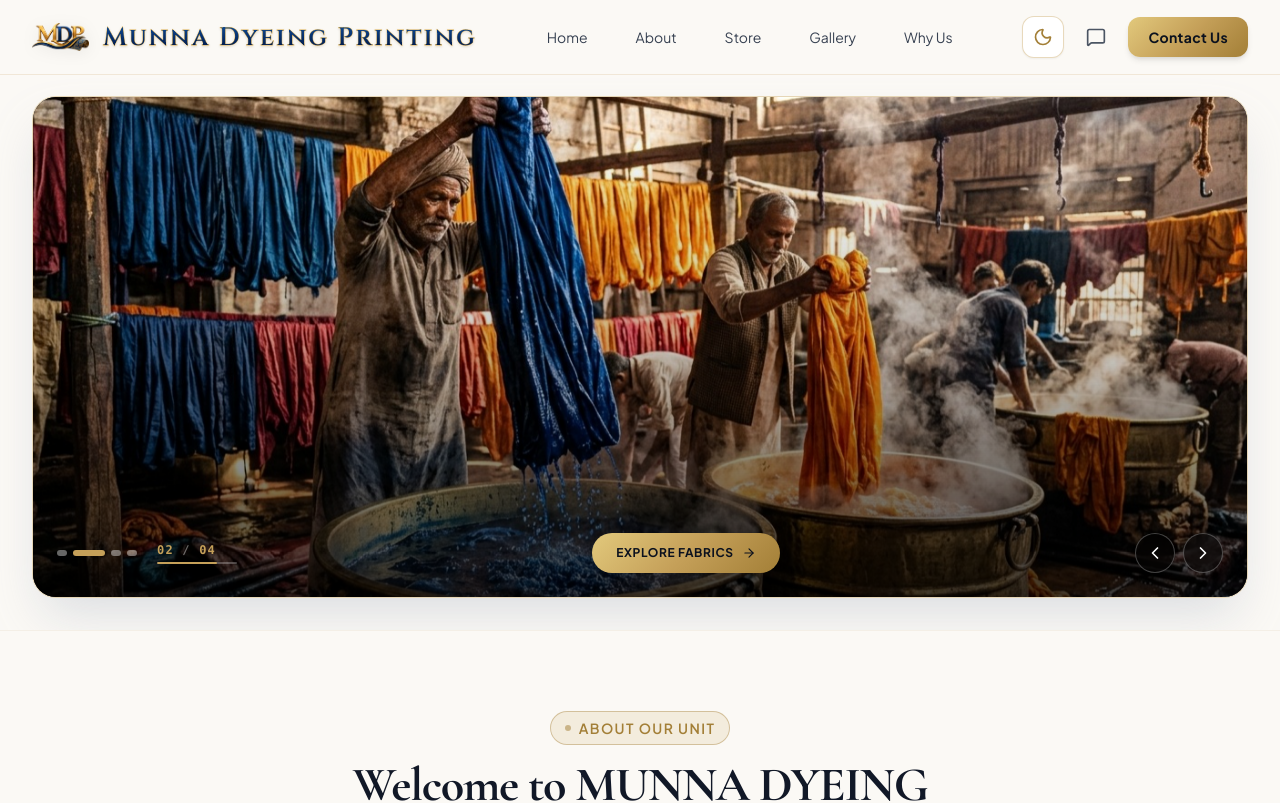
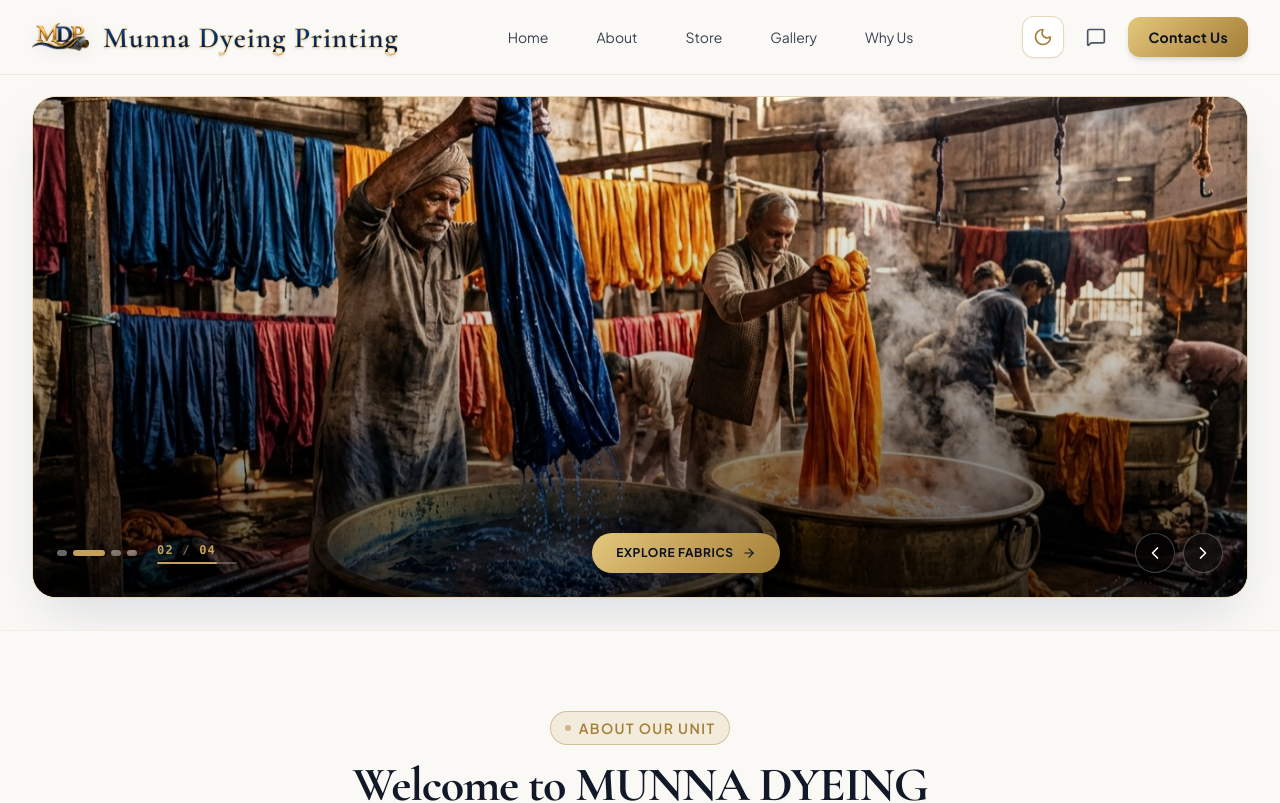
Before and after one commit to vishalprsd75/MDP, a React (Vite) app: page / in a window 1280 px wide. Shown: the top 803 px of the page. Built offline with nearby package versions, Linux system fonts and the light colour scheme; a web font is replaced by a local one.

Commit message:
style: switch font to Cormorant Garamond for true lowercase letters

```diff
--- a/src/components/Logo.jsx
+++ b/src/components/Logo.jsx
@@ -67,11 +67,10 @@ const Logo = ({
 
   const isFooter = size === 'lg';
 
-  // Shared font size class for BOTH "MUNNA" and "DYEING PRINTING"
-  // Beautifully prominent and larger than logo, while perfectly calibrated for mobile screens (340px - 414px+)
+  // Shared font size class for "Munna Dyeing Printing" in Cormorant Garamond (calibrated for lowercase x-height)
   const sharedTypographySize = isFooter
-    ? 'text-xl sm:text-2xl md:text-3xl'
-    : 'text-[12px] min-[350px]:text-[13px] min-[380px]:text-[14.5px] min-[410px]:text-[15.5px] sm:text-base md:text-xl lg:text-[23px] xl:text-[25px]';
+    ? 'text-2xl sm:text-3xl md:text-4xl'
+    : 'text-[14px] min-[350px]:text-[15.5px] min-[380px]:text-[17px] min-[410px]:text-[18px] sm:text-xl md:text-2xl lg:text-[27px] xl:text-[29px]';
 
   // Classes for unified royal sapphire navy with thin light gold hairline border
   const strokeClass = darkMode ? 'wordmark-gold-stroke-dark' : 'wordmark-gold-stroke-light';
@@ -90,11 +89,11 @@ const Logo = ({
         </div>
       )}
 
-      {/* 2. Complete Business Name Wordmark: MUNNA DYEING PRINTING (Unified Royal Navy + Thin Light Gold Border) */}
+      {/* 2. Complete Business Name Wordmark: Munna Dyeing Printing (True Lowercase Classical Serif) */}
       <div className="flex items-center justify-center select-none py-0.5">
         <div
-          className={`flex flex-row items-baseline whitespace-nowrap leading-none tracking-[0.06em] min-[360px]:tracking-[0.07em] sm:tracking-[0.08em] md:tracking-[0.09em] font-semibold ${sharedTypographySize}`}
-          style={{ fontFamily: "'Cinzel', Georgia, serif" }}
+          className={`flex flex-row items-baseline whitespace-nowrap leading-none tracking-[0.03em] sm:tracking-[0.04em] font-semibold ${sharedTypographySize}`}
+          style={{ fontFamily: "'Cormorant Garamond', Georgia, serif" }}
         >
           {/* Dual-Layer: Deep Royal Sapphire Navy Fill + Delicate Light Gold Hairline Border */}
           <span className="wordmark-bordered-navy-container leading-none select-none">
@@ -102,7 +101,7 @@ const Logo = ({
             <span
               aria-hidden="true"
               className={strokeClass}
-              style={{ fontFamily: "'Cinzel', Georgia, serif" }}
+              style={{ fontFamily: "'Cormorant Garamond', Georgia, serif" }}
             >
               Munna Dyeing Printing
             </span>
@@ -110,7 +109,7 @@ const Logo = ({
             {/* Layer 2: Deep Royal Sapphire Navy Fill (In Front) */}
             <span
               className={navyFillClass}
-              style={{ fontFamily: "'Cinzel', Georgia, serif" }}
+              style={{ fontFamily: "'Cormorant Garamond', Georgia, serif" }}
             >
               Munna Dyeing Printing
             </span>
```
